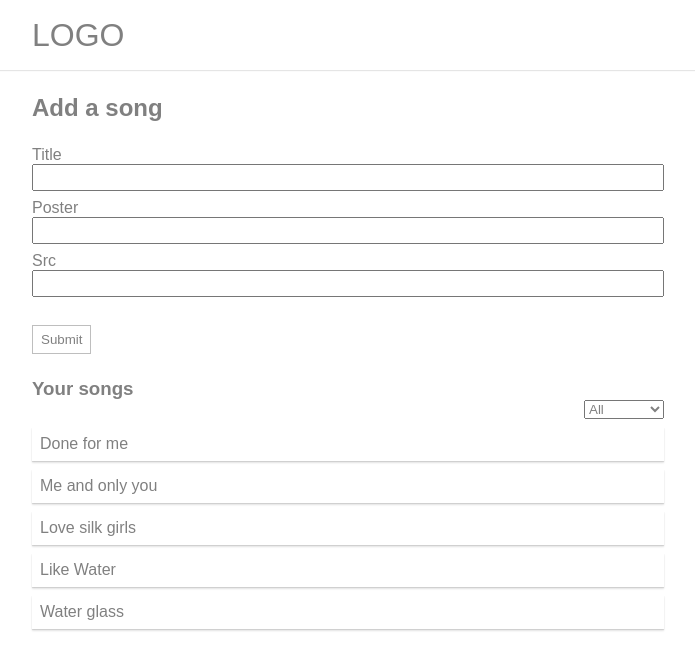
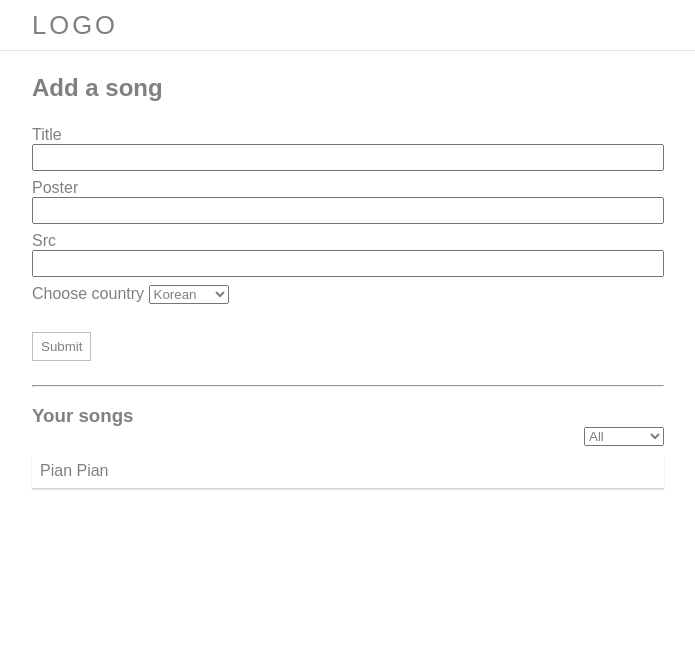
Before and after one commit to yanmoenaing118/explore-vue, a Vue app: page / in a window 1280 px wide. Shown: the top 670 px of the page, without its empty margins (292-987 px from the left). Built offline with nearby package versions, Linux system fonts and the light colour scheme.

Commit message:
show details popup

```diff
--- a/src/App.vue
+++ b/src/App.vue
@@ -3,49 +3,32 @@ import Header from "./components/Header.vue";
 import SongsList from "./components/SongsList.vue";
 import AddSongForm from "./components/AddSongForm.vue";
 import SongsFilter from "./components/SongsFilter.vue";
+import Model from "./components/Model.vue";
+import SongDetails from "./components/SongDetails.vue";
 
 
-import { computed, ref } from "vue";
+import { computed, reactive, ref } from "vue";
 
+const sourceUrl = "https://myplaylist.vercel.app/";
 let songId = 0;
 const songs = ref([
   {
     id: songId++,
-    title: "Done for me",
-    poster: "",
-    type: "kr",
+    title: "Pian Pian",
+    poster: sourceUrl + "static/media/elod.852037c1.png",
+    src: sourceUrl + 'static/media/elod.d2eebfc8.mp3',
+    country: "ch",
   },
-  {
-    id: songId++,
-    title: "Me and only you",
-    poster: "",
-    type: "kr",
-  },
-  {
-    id: songId++,
-    title: "Love silk girls",
-    poster: "",
-    type: "jp",
-  },
-  {
-    id: songId++,
-    title: "Like Water",
-    type: "kr",
-  },
-  {
-    id: songId++,
-    title: "Water glass",
-    type: "ch",
-  },
+
 ]);
+const filterKey = ref('all');
+const filteredSongs = computed(() => {
+  return filterKey.value === "all"  ? songs.value:  songs.value.filter(item => item.country === filterKey.value);
+});
+const showDetails = ref(false);
+let details = ref(null)
 
-const filterKey = ref('all');
-
-const filteredSongs = computed(() => {
-  return filterKey.value === "all"  ? songs.value:  songs.value.filter(item => item.type === filterKey.value);
-})
-
-function onAdded(song) {
+function handleAdded(song) {
   console.log("new song ", song);
   songs.value = [...songs.value, song];
 }
@@ -53,6 +36,13 @@ function onAdded(song) {
 function handleFilter(value) {
   filterKey.value = value;
 }
+
+function handleShowDetails(item) {
+  console.log('details ', item);
+  details.value = item;
+  showDetails.value = true;
+}
+
 </script>
 
 <template>
@@ -60,12 +50,16 @@ function handleFilter(value) {
   <main>
     <div class="wrapper">
       <h2>Add a song</h2>
-      <AddSongForm @added="onAdded" />
-
+      <AddSongForm @added="handleAdded" />
+      <hr /><br />
       <h3>Your songs</h3>
       <SongsFilter @filtered="handleFilter" />
-      <SongsList :list="filteredSongs" />
+      <SongsList :list="filteredSongs" @show-details="handleShowDetails" />
+      <Model v-if="showDetails" @close="showDetails = !showDetails">
+        <SongDetails />
+      </Model>
     </div>
+
   </main>
 </template>
 
--- a/src/components/Header.vue
+++ b/src/components/Header.vue
@@ -17,11 +17,13 @@ header {
 
 h1 {
     text-transform: uppercase;
-    font-weight: normal;
+    font-weight: 300;
+    font-size: 1.6rem;
+    letter-spacing: 3px;
 }
 .header {
     width: 100%;
-    height: 70px;
+    height: 50px;
     display: flex;
     align-items: center;
 
--- /dev/null
+++ b/src/components/Model.vue
@@ -0,0 +1,50 @@
+<script setup>
+const emit = defineEmits(["close"]);
+
+function handleClose() {
+    emit("close");
+}
+</script>
+
+
+<template>
+  <div class="model">
+    <div class="backdrop"></div>
+    <button @click="handleClose">Close</button>
+    <div class="model-content">
+
+      <slot />
+    </div>
+  </div>
+</template>
+
+<style scoped>
+.model {
+  position: fixed;
+  top: 0;
+  left: 0;
+  bottom: 0;
+  right: 0;
+  background-color: rgba(0, 0, 0, 0.4);
+}
+
+.model-content {
+    width: 60%;
+    max-width: 600px;
+    margin: 0 auto;
+    position: absolute;
+    top: 50%;
+    left: 50%;
+    transform: translate(-50%,-50%);
+    background-color: #fff;
+}
+
+button {
+    position: absolute;
+    top: var(--space-8);
+    right: var(--space-8);
+    padding: var(--space-4);
+}
+
+
+</style>
--- /dev/null
+++ b/src/components/SongDetails.vue
@@ -0,0 +1,37 @@
+<script setup>
+
+</script>
+
+
+<template>
+    <div>
+        <div class="figure">
+            <img src="https://myplaylist.vercel.app/static/media/elod.852037c1.png" alt="Pian Pian" />
+
+        </div>
+        <p>Pian Pian</p>
+        <div>
+            <audio src="https://myplaylist.vercel.app/static/media/elod.d2eebfc8.mp3" controls preload="metadata" ></audio>
+        </div>
+    </div>
+</template>
+
+<style scoped>
+
+.figure {
+    width: 280px;
+    height: 200px;
+    overflow: hidden;
+    background-color: var(--gray-400);
+}
+img {
+    display: block;
+    width: 100%;
+    height: 100%;
+    object-fit: cover;
+}
+
+p {
+    padding: var(--space-3);
+}
+</style>
--- a/src/components/SongItem.vue
+++ b/src/components/SongItem.vue
@@ -2,11 +2,14 @@
 const props = defineProps({
   item: Object,
 });
+
+const emit = defineEmits(["show-details"]);
+
 </script>
 
 
 <template>
-  <li>{{ item.title }}</li>
+  <li @click="emit('show-details')">{{ item.title }}</li>
 </template>
 
 
--- a/src/components/SongsList.vue
+++ b/src/components/SongsList.vue
@@ -3,11 +3,18 @@ import SongItem from "./SongItem.vue";
 const props = defineProps({
     list: Array
 })
+
+const emit = defineEmits(["show-details"])
+function handleShowDetails(song) {
+    emit("show-details", song)
+}
+
 </script>
+
 
 <template>
     <ul>
-        <SongItem v-for="song in list" :key="song.id" :item="song" />
+        <SongItem v-for="song in list" :key="song.id" :item="song" @show-details="() => handleShowDetails(song)" />
     </ul>
 </template>
 
--- a/src/components/form/Form.vue
+++ b/src/components/form/Form.vue
@@ -1,15 +1,32 @@
 <script setup>
 import TextInput from "./TextInput.vue";
+import Select from "./Selector.vue";
 import {  reactive, ref } from "vue";
 
 const props = defineProps({
   inputs: Array,
 });
 
+const options = [
+  {
+    label: "Korean",
+    value: "kr",
+  },
+  {
+    label: "Japanese",
+    value: "jp",
+  },
+  {
+    label: "Chinese",
+    value: "ch",
+  },
+];
+
 const formData = ref({
     title: "",
     poster: "",
-    src: ""
+    src: "",
+    country: ""
 })
 
 const emit = defineEmits(['submit'])
@@ -23,6 +40,8 @@ function handleSubmit() {
     emit('submit', formData.value)
 }
 
+
+
 </script>
 
 
@@ -32,7 +51,7 @@ function handleSubmit() {
       <div v-for="(input) in inputs" :key="input.id">
         <TextInput :label="input.label" :value="input.value" @change="(value) => onChange(input.key, value)" />
       </div>
-
+      <div><Select :options="options" @changed="(value) => onChange('country', value)" label="Choose country"/></div>
       <button type="submit" @click.prevent="handleSubmit">Submit</button>
     </form>
   </section>
--- a/src/components/form/Selector.vue
+++ b/src/components/form/Selector.vue
@@ -3,6 +3,7 @@ import { ref } from "@vue/reactivity";
 
 const props = defineProps({
   options: Array,
+  label: String
 });
 const emit = defineEmits(["changed"]);
 
@@ -16,6 +17,7 @@ function handleSelected(e) {
 
 <template>
   <label>
+      {{label}}
     <select @change="handleSelected">
       <option v-for="opt in options" :key="opt" :value="opt.value">
         {{ opt.label }}
```
